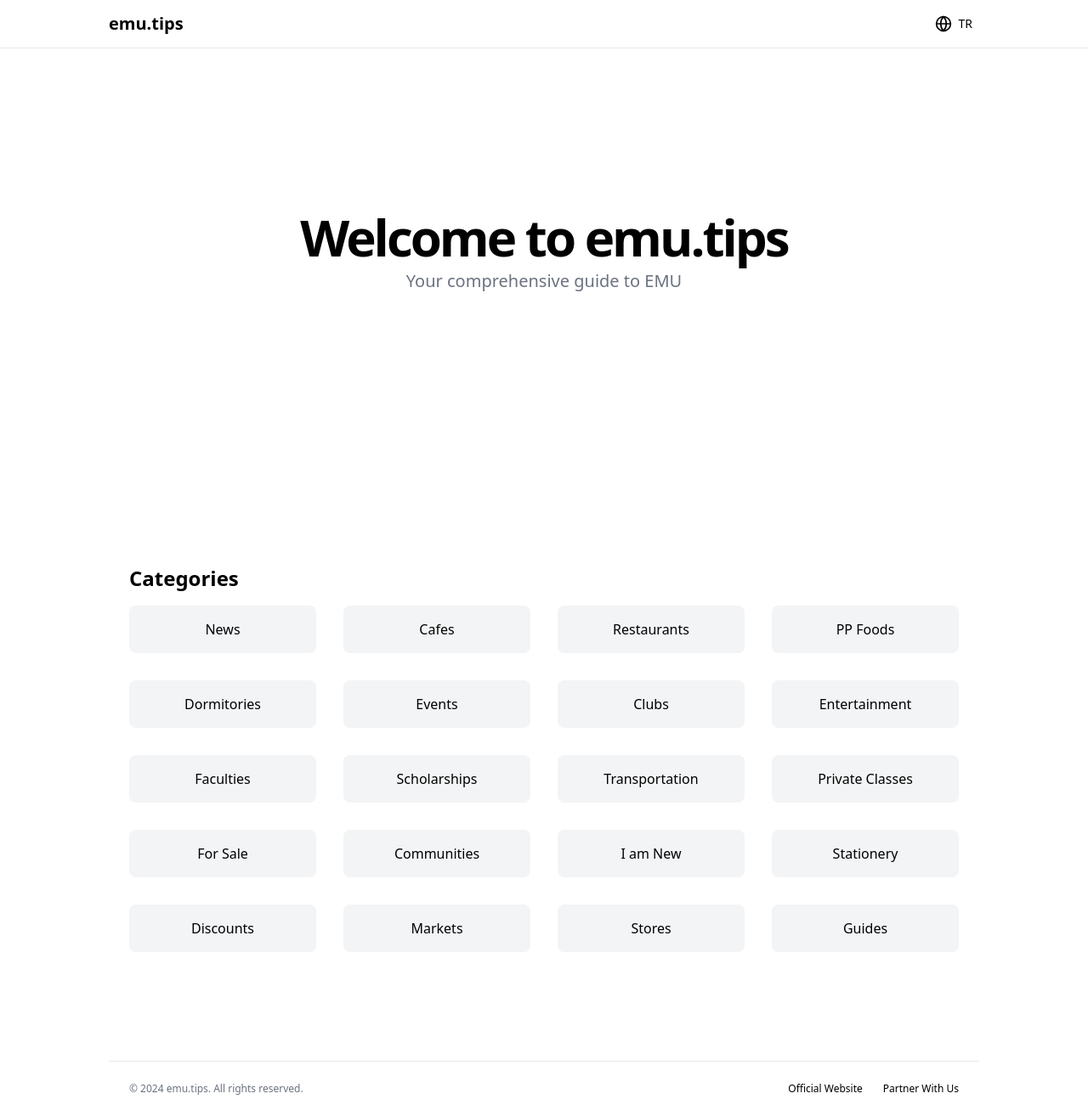
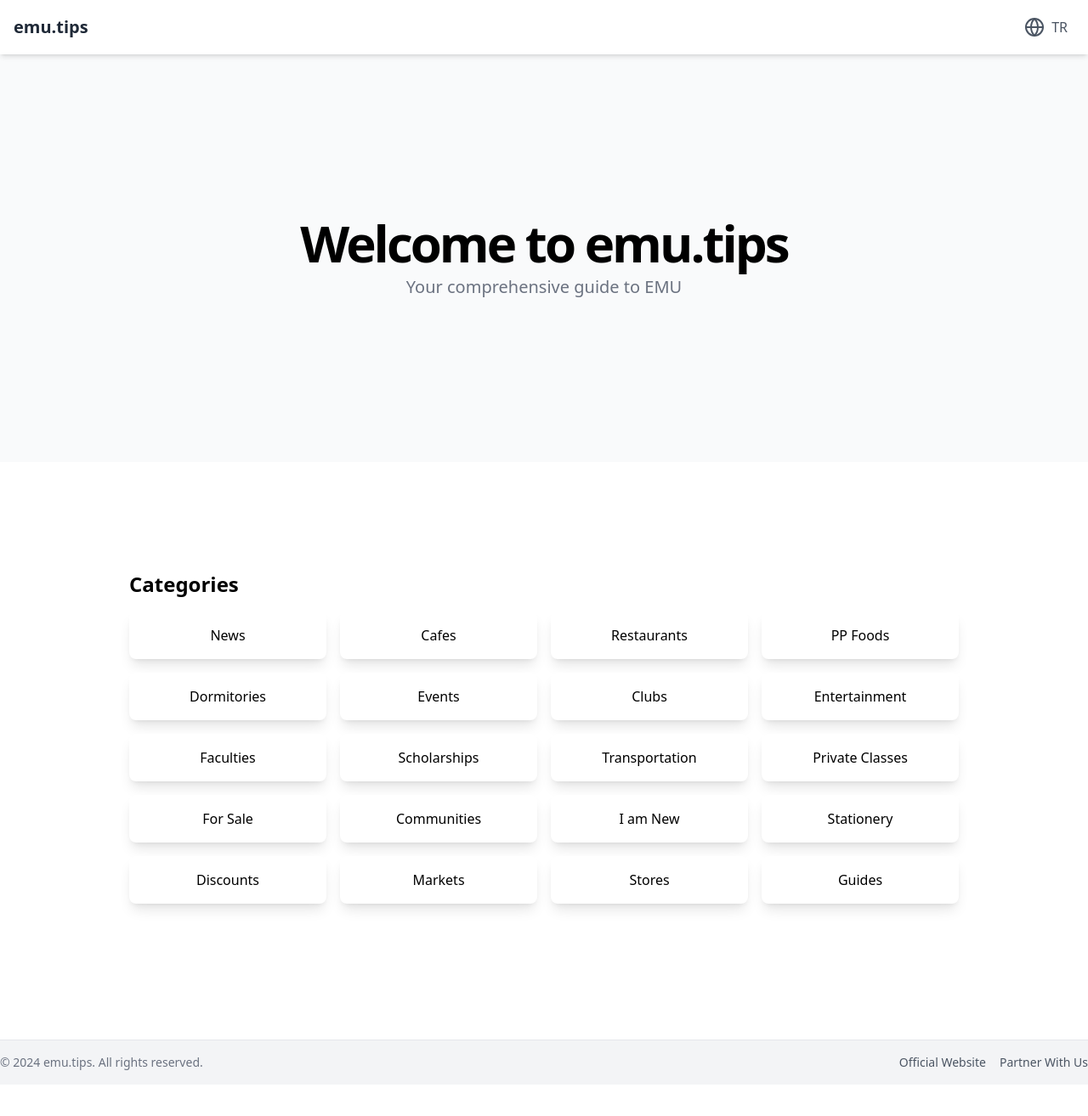
Before and after one commit to atasoya/emu-guide, a Next.js app: page / in a window 1280 px wide. Shown: the whole page at 85% size. After the commit the page ends 1277 px from the top, so only its background shows below. Built offline with nearby package versions, Linux system fonts and the light colour scheme.

Commit message:
Improve index page ui

```diff
--- a/src/app/page.tsx
+++ b/src/app/page.tsx
@@ -42,29 +42,32 @@ export default function Component() {
 
   return (
     <div className="flex flex-col min-h-screen">
-      <header className="sticky top-0 z-50 w-full border-b bg-background/95 backdrop-blur supports-[backdrop-filter]:bg-background/60">
-        <div className="container mx-auto max-w-screen-lg flex h-14 items-center justify-between">
-          <Link className="mr-6 ml-3 md:ml-0 flex items-center space-x-2" href="/">
-            <span className="font-bold text-xl">emu.tips</span>
+      {/* Header */}
+      <header className="sticky top-0 z-50 w-full bg-white shadow-md">
+        <div className="container mx-auto flex h-16 items-center justify-between px-4">
+          <Link href="/" className="text-xl font-bold text-gray-800 hover:underline">
+            emu.tips
           </Link>
           <div className="flex items-center space-x-4">
             <button
               onClick={toggleLanguage}
-              className="flex items-center justify-center rounded-md p-2 text-sm font-medium transition-colors focus-visible:outline-none focus-visible:ring-2 focus-visible:ring-ring hover:bg-accent hover:text-accent-foreground"
+              className="flex items-center space-x-2 rounded-lg p-2 text-gray-600 hover:bg-gray-100 hover:text-blue-600"
               aria-label={language === 'en' ? 'Switch to Turkish' : 'İngilizce\'ye geç'}
             >
-              <Globe className="h-5 w-5" />
-              <span className="ml-2">{language === 'en' ? 'TR' : 'EN'}</span>
+              <Globe className="h-6 w-6" />
+              <span>{language === 'en' ? 'TR' : 'EN'}</span>
             </button>
-            <button className="md:hidden inline-flex items-center justify-center whitespace-nowrap rounded-md p-2 text-sm font-medium transition-colors focus-visible:outline-none focus-visible:ring-2 focus-visible:ring-ring hover:bg-accent hover:text-accent-foreground">
-              <Menu className="h-5 w-5" />
-              <span className="sr-only">Toggle menu</span>
+            <button className="md:hidden p-2 rounded-lg text-gray-600 hover:bg-gray-100 hover:text-blue-600">
+              <Menu className="h-6 w-6" />
             </button>
           </div>
         </div>
       </header>
+
+      {/* Main Content */}
       <main className="flex-1">
-        <section className="w-full py-12 md:py-24 lg:py-32 xl:py-48">
+        {/* Welcome Section */}
+        <section className="w-full py-12 md:py-24 lg:py-32 xl:py-48 bg-gray-50">
           <div className="container mx-auto max-w-screen-lg px-4 md:px-6">
             <div className="flex flex-col items-center space-y-4 text-center">
               <div className="space-y-2">
@@ -78,16 +81,18 @@ export default function Component() {
             </div>
           </div>
         </section>
-        <section className="w-full py-12 md:py-24 lg:py-32">
+
+        {/* Categories Section */}
+        <section className="w-full py-12 md:py-24 lg:py-32 bg-white">
           <div className="container mx-auto max-w-screen-lg px-4 md:px-6">
             <h2 className="text-2xl font-bold mb-4">
               {language === 'en' ? 'Categories' : 'Kategoriler'}
             </h2>
-            <div className="grid grid-cols-2 md:grid-cols-3 lg:grid-cols-4 gap-4 md:gap-6 lg:gap-8">
+            <div className="grid grid-cols-2 gap-4 md:grid-cols-3 lg:grid-cols-4">
               {categories[language].map((category, index) => (
                 <Link
                   key={index}
-                  className="flex items-center justify-center p-4 rounded-lg bg-gray-100 hover:bg-gray-200 transition-colors"
+                  className="p-4 text-center rounded-lg bg-white shadow-lg hover:shadow-xl transition-transform transform hover:-translate-y-1"
                   href={`/${replaceTurkishChars(category.toLowerCase().replace(/\s+/g, '-'))}`}
                 >
                   {category}
@@ -97,16 +102,20 @@ export default function Component() {
           </div>
         </section>
       </main>
-      <footer className="container mx-auto max-w-screen-lg flex flex-col gap-2 sm:flex-row py-6 w-full shrink-0 items-center px-4 md:px-6 border-t">
-        <p className="text-xs text-gray-500 dark:text-gray-400">© 2024 emu.tips. All rights reserved.</p>
-        <nav className="sm:ml-auto flex gap-4 sm:gap-6">
-          <Link className="text-xs hover:underline underline-offset-4" href="#">
-            {language === 'en' ? 'Official Website' : 'Resmi Web Sitesi'}
-          </Link>
-          <Link className="text-xs hover:underline underline-offset-4" href="#">
-            {language === 'en' ? 'Partner With Us' : 'Bizimle Çalışın'}
-          </Link>
-        </nav>
+
+      {/* Footer */}
+      <footer className="bg-gray-100 border-t py-4 mt-8">
+        <div className="container mx-auto flex flex-col sm:flex-row justify-between items-center space-y-2 sm:space-y-0">
+          <p className="text-sm text-gray-500">© 2024 emu.tips. All rights reserved.</p>
+          <nav className="flex space-x-4 text-sm">
+            <Link href="#" className="text-gray-600 hover:text-blue-600">
+              {language === 'en' ? 'Official Website' : 'Resmi Web Sitesi'}
+            </Link>
+            <Link href="#" className="text-gray-600 hover:text-blue-600">
+              {language === 'en' ? 'Partner With Us' : 'Bizimle Çalışın'}
+            </Link>
+          </nav>
+        </div>
       </footer>
     </div>
   );
```
